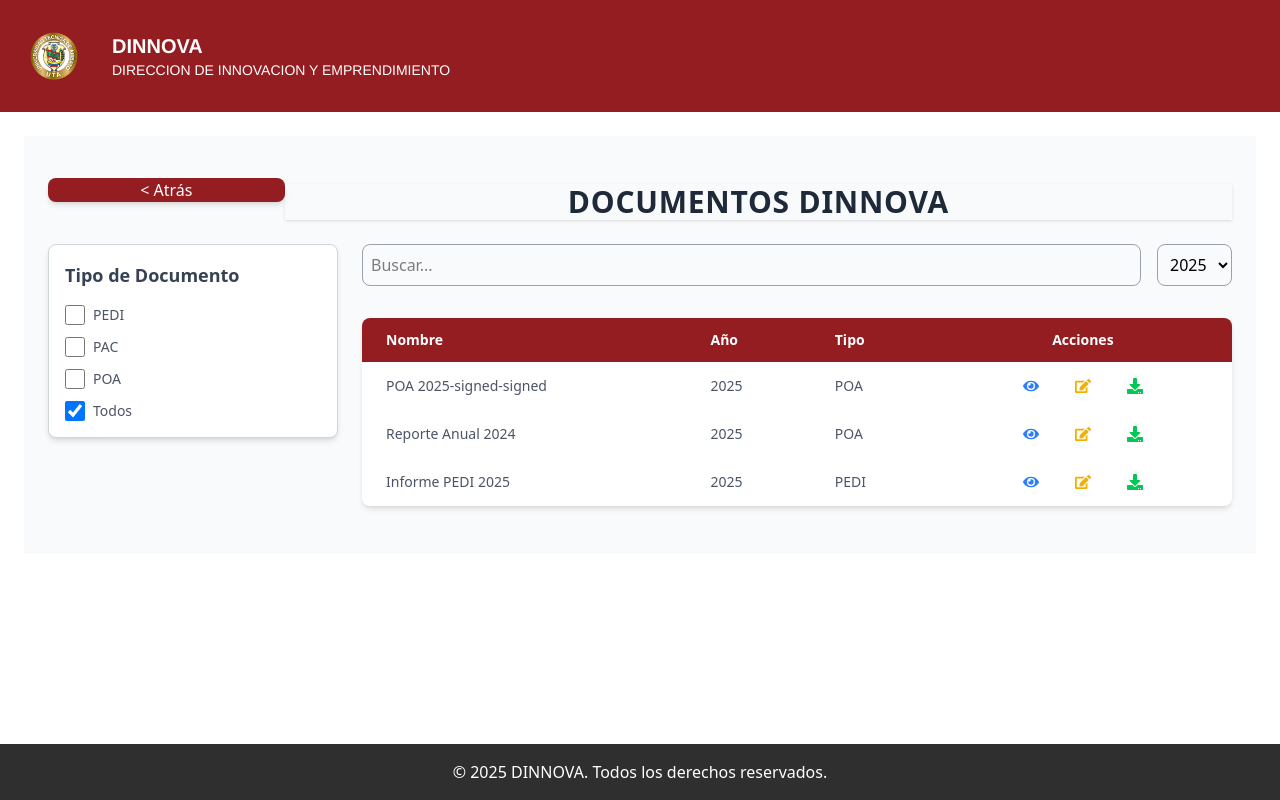
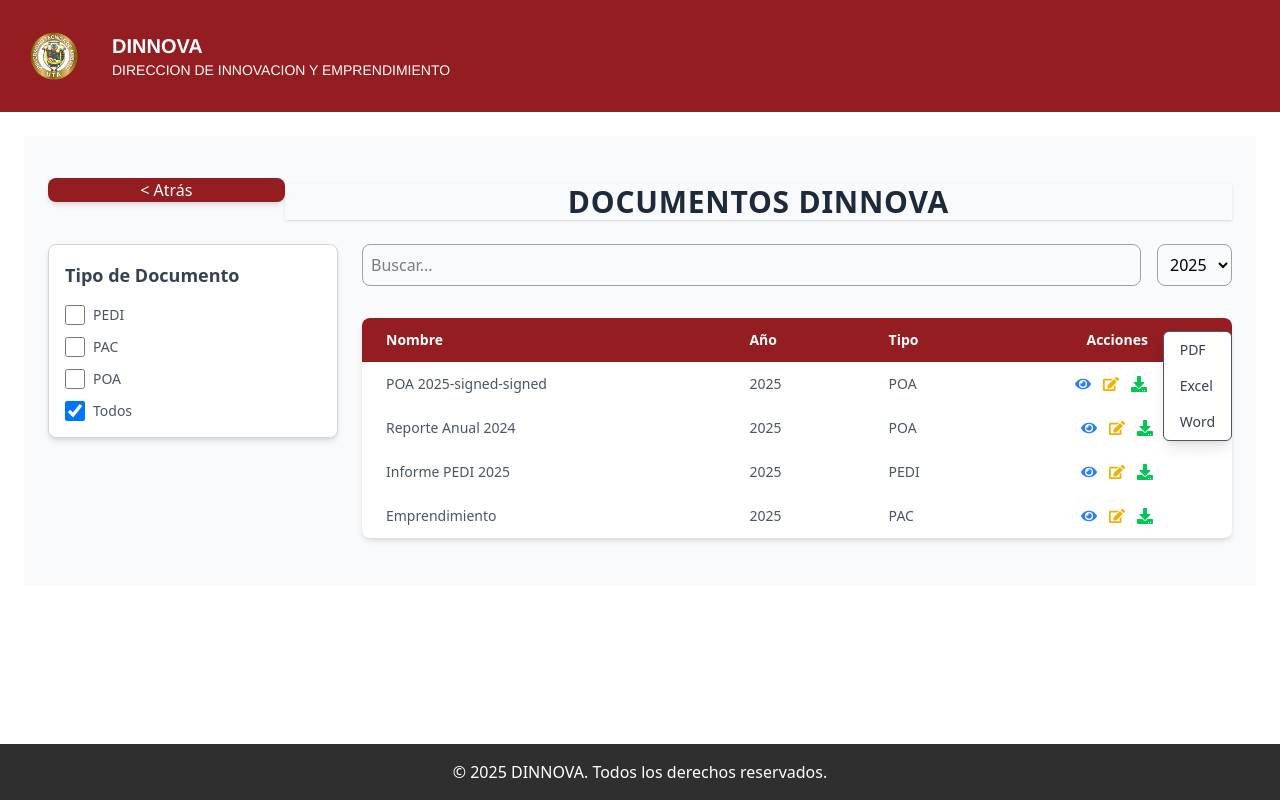
Before and after one commit to Dionisio202/ReporteOffice, a React (Vite) app: page /GestorDocumento in a window 1280 px wide. Both pictures are taken after a click on the button 1134 px from the left and 386 px from the top of the page. Built offline with nearby package versions, Linux system fonts and the light colour scheme.

Commit message:
acciones

```diff
--- a/src/pages/gestor_documentos/gestor_documentos.tsx
+++ b/src/pages/gestor_documentos/gestor_documentos.tsx
@@ -1,23 +1,27 @@
-
 import React, { useState } from "react";
-import { useNavigate } from "react-router-dom"; // Importamos el hook useNavigate
+import { useNavigate } from "react-router-dom";
 import Search from "../../components/search/Search";
 import Filters from "../../components/reports/Filters";
-
 import { FaEye, FaEdit, FaDownload } from "react-icons/fa";
 
 const GestorDocumentos = () => {
-  const navigate = useNavigate(); // Inicializamos el hook useNavigate
-
+  const navigate = useNavigate();
   const [search, setSearch] = useState("");
   const [year, setYear] = useState("2025");
   const [documentType, setDocumentType] = useState({ PEDI: false, PAC: false, POA: false, Todos: true });
+  const [downloadDropdown, setDownloadDropdown] = useState(null);
 
   const documentos = [
     { nombre: "POA 2025-signed-signed", año: "2025", tipo: "POA" },
     { nombre: "Reporte Anual 2024", año: "2025", tipo: "POA" },
     { nombre: "Informe PEDI 2025", año: "2025", tipo: "PEDI" },
-    { nombre: "Reporte PAC 2024", año: "2024", tipo: "PAC" }
+    { nombre: "Reporte PAC 2024", año: "2024", tipo: "PAC" },
+    {
+      nombre: "Emprendimiento",
+      año: "2025",
+      tipo: "PAC",
+      archivo: "https://docs.google.com/document/d/11eauEQ8WR0RKkG-CHRBUVntn-oOGzTGEwhDr-ztKwKQ/edit?usp=drive_link"
+    }
   ];
 
   const handleTypeChange = (type) => {
@@ -28,20 +32,32 @@ const GestorDocumentos = () => {
     (doc) =>
       doc.nombre.toLowerCase().includes(search.toLowerCase()) &&
       doc.año === year &&
-      (documentType["Todos"] || documentType[doc.tipo]) // Si "Todos" está marcado, no se filtra por tipo
+      (documentType["Todos"] || documentType[doc.tipo])
   );
 
+  const handleDownload = (format, doc) => {
+    const filePath = doc.archivo; // Usando el link de Google Drive
+    const fileName = `${doc.nombre}.${format}`;
+
+    const link = document.createElement("a");
+    link.href = filePath;
+    link.download = fileName;
+    document.body.appendChild(link);
+    link.click();
+    document.body.removeChild(link);
+    setDownloadDropdown(null);
+  };
 
   const handleEdit = () => {
     navigate("/ReporteEditor");
   };
+
   const handleHome = () => {
     navigate("/");
   };
 
   return (
     <div className="p-6 bg-gray-50">
-      {/* Header */}
       <div className="flex items-center justify-between w-full">
         <button
           onClick={handleHome}
@@ -54,18 +70,15 @@ const GestorDocumentos = () => {
         </h1>
       </div>
 
-      {/* Filtros y Tabla */}
       <div className="flex space-x-6">
         <div className="w-1/4">
           <Filters documentType={documentType} handleTypeChange={handleTypeChange} />
         </div>
         <div className="w-3/4">
-          {/* Busqueda */}
           <div className="mb-4">
             <Search search={search} setSearch={setSearch} year={year} setYear={setYear} />
           </div>
 
-          {/* Tabla de Documentos */}
           <div className="bg-white rounded-lg shadow-md overflow-x-auto mb-6">
             <table className="w-full table-auto border-separate border-spacing-0">
               <thead>
@@ -79,46 +92,39 @@ const GestorDocumentos = () => {
               <tbody className="text-gray-600 text-sm">
                 {filteredDocs.length > 0 ? (
                   filteredDocs.map((doc, index) => (
-                    <tr
-                      key={index}
-                      className="border-b border-gray-300 hover:bg-gray-100 transition-all"
-                    >
+                    <tr key={index} className="border-b border-gray-300 hover:bg-gray-100 transition-all">
                       <td className="py-3 px-6 text-left">{doc.nombre}</td>
                       <td className="py-3 px-6 text-left">{doc.año}</td>
                       <td className="py-3 px-6 text-left">{doc.tipo}</td>
-                      <td className="py-3 px-6 text-center">
+                      <td className="py-3 px-6 text-center relative">
                         <div className="flex items-center justify-center space-x-3">
-                          <button
-                            title="Ver"
-                            className="text-blue-500 hover:text-blue-700 flex items-center space-x-2 py-1 px-3 rounded-md hover:bg-blue-50 transition duration-200"
-                          >
+                          <button title="Ver" className="text-blue-500 hover:text-blue-700">
                             <FaEye className="w-4 h-4" />
                           </button>
-                          <button
-                            title="Editar"
-                            onClick={handleEdit}
-                            className="text-yellow-500 hover:text-yellow-700 flex items-center space-x-2 py-1 px-3 rounded-md hover:bg-yellow-50 transition duration-200"
-                          >
+                          <button title="Editar" onClick={handleEdit} className="text-yellow-500 hover:text-yellow-700">
                             <FaEdit className="w-4 h-4" />
                           </button>
                           <button
                             title="Descargar"
-                            className="text-green-500 hover:text-green-700 flex items-center space-x-2 py-1 px-3 rounded-md hover:bg-green-50 transition duration-200"
+                            className="text-green-500 hover:text-green-700 relative"
+                            onClick={() => setDownloadDropdown(downloadDropdown === index ? null : index)}
                           >
                             <FaDownload className="w-4 h-4" />
                           </button>
+                          {downloadDropdown === index && (
+                            <div className="absolute mt-1 bg-white border rounded-md shadow-lg right-0">
+                              <button className="block px-4 py-2 text-gray-700 hover:bg-gray-200" onClick={() => handleDownload("pdf", doc)}>PDF</button>
+                              <button className="block px-4 py-2 text-gray-700 hover:bg-gray-200" onClick={() => handleDownload("xlsx", doc)}>Excel</button>
+                              <button className="block px-4 py-2 text-gray-700 hover:bg-gray-200" onClick={() => handleDownload("docx", doc)}>Word</button>
+                            </div>
+                          )}
                         </div>
                       </td>
                     </tr>
                   ))
                 ) : (
                   <tr>
-                    <td
-                      className="py-3 px-6 text-center text-gray-500"
-                      colSpan={4}
-                    >
-                      No se encontraron documentos.
-                    </td>
+                    <td className="py-3 px-6 text-center text-gray-500" colSpan={4}>No se encontraron documentos.</td>
                   </tr>
                 )}
               </tbody>
--- a/src/pages/reporte_editor/reporte_editor.tsx
+++ b/src/pages/reporte_editor/reporte_editor.tsx
@@ -46,7 +46,7 @@ const ReporteEditor:React.FC = () => {
           </div>
           <button
             type="submit"
-            className="w-full bg-[#931D21] text-white font-bold py-2 px-4 rounded-md hover:bg-blue-600 transition"
+            className="w-full bg-[#931D21] text-white font-bold py-2 px-4 rounded-md hover:bg-[#931D21] transition"
             >
             Enviar
           </button>
```
Also changed, not shown: package.json (+6 -1 lines), 1 other file (tests, documents, lock files or other folders).
